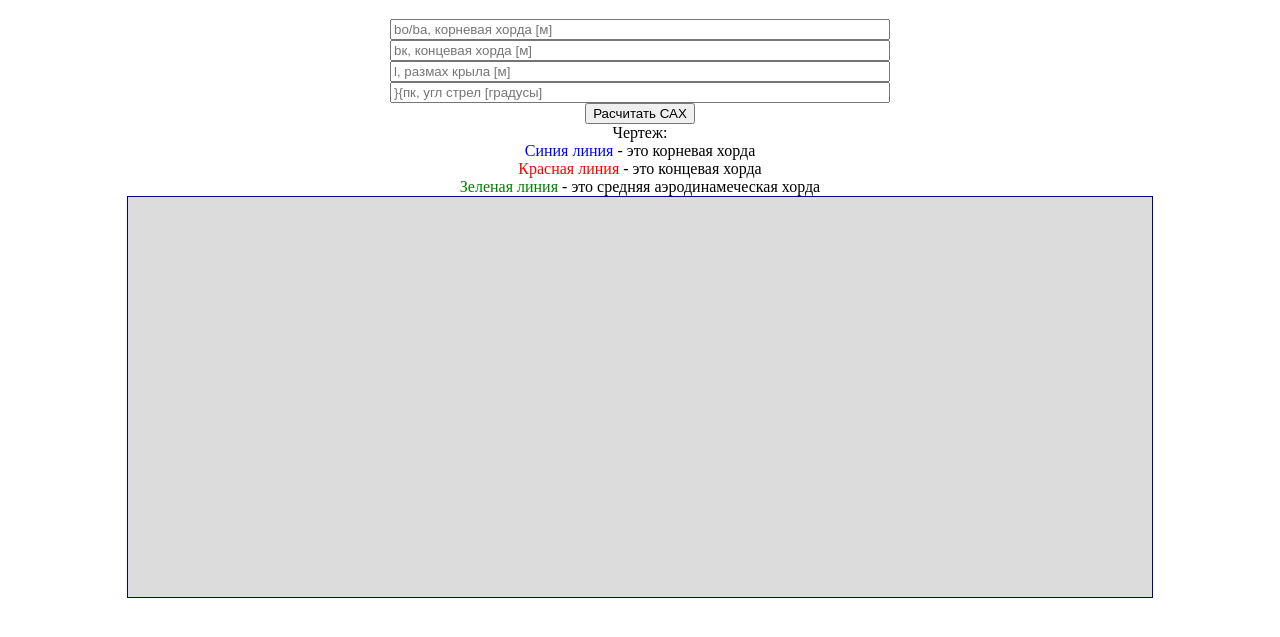
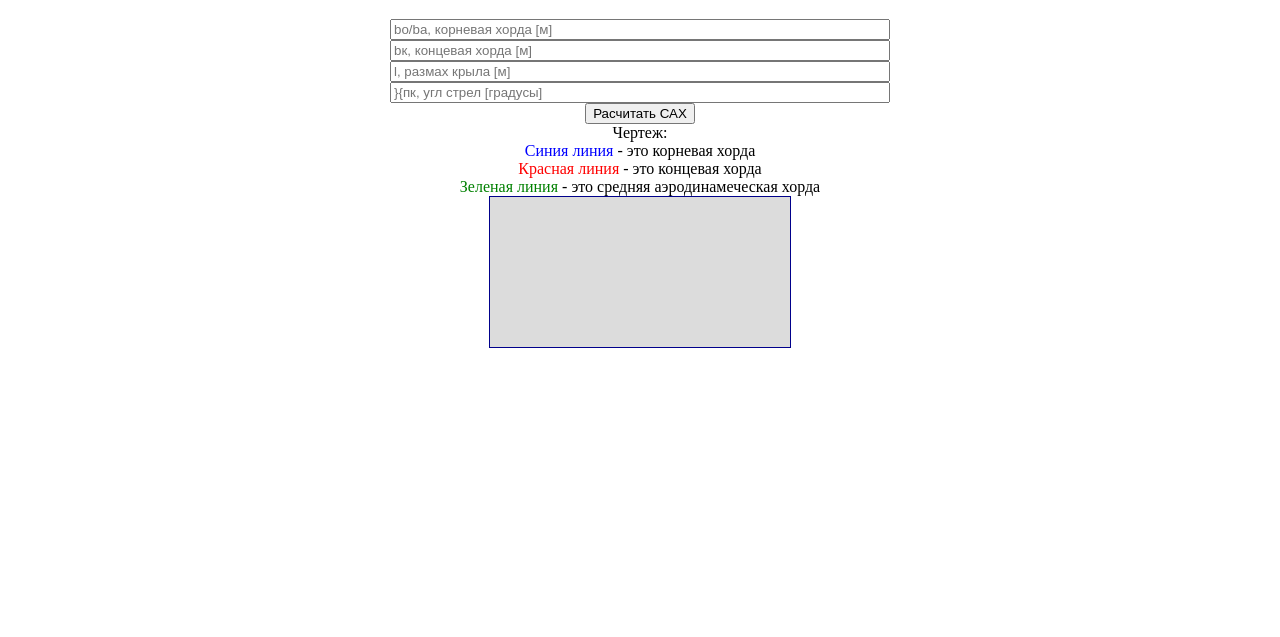
Before and after one commit to iskan-iskra/online-calculator-CAX-, a plain HTML site: page index.html in a window 1280 px wide. Shown: the part 69-706 px from the top of the page. Drawn offline with Linux system fonts and the light colour scheme.

Commit message:
Update app.css

```diff
--- a/app.css
+++ b/app.css
@@ -26,6 +26,4 @@ main {
 #draw{
     border: 1px solid darkblue;
     background-color: gainsboro;
-    width: 80vw;
-    height: 50vh;
 }
```
